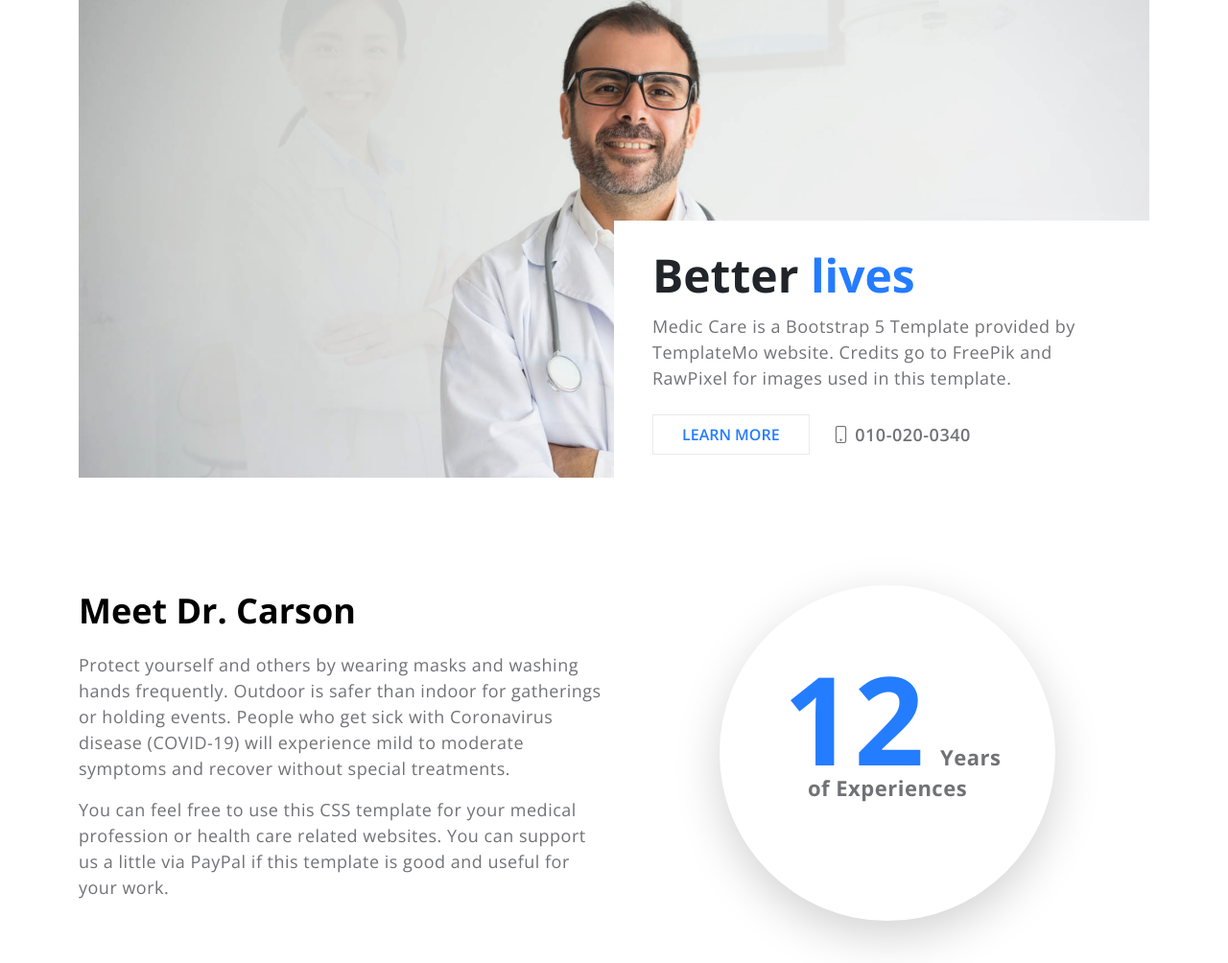
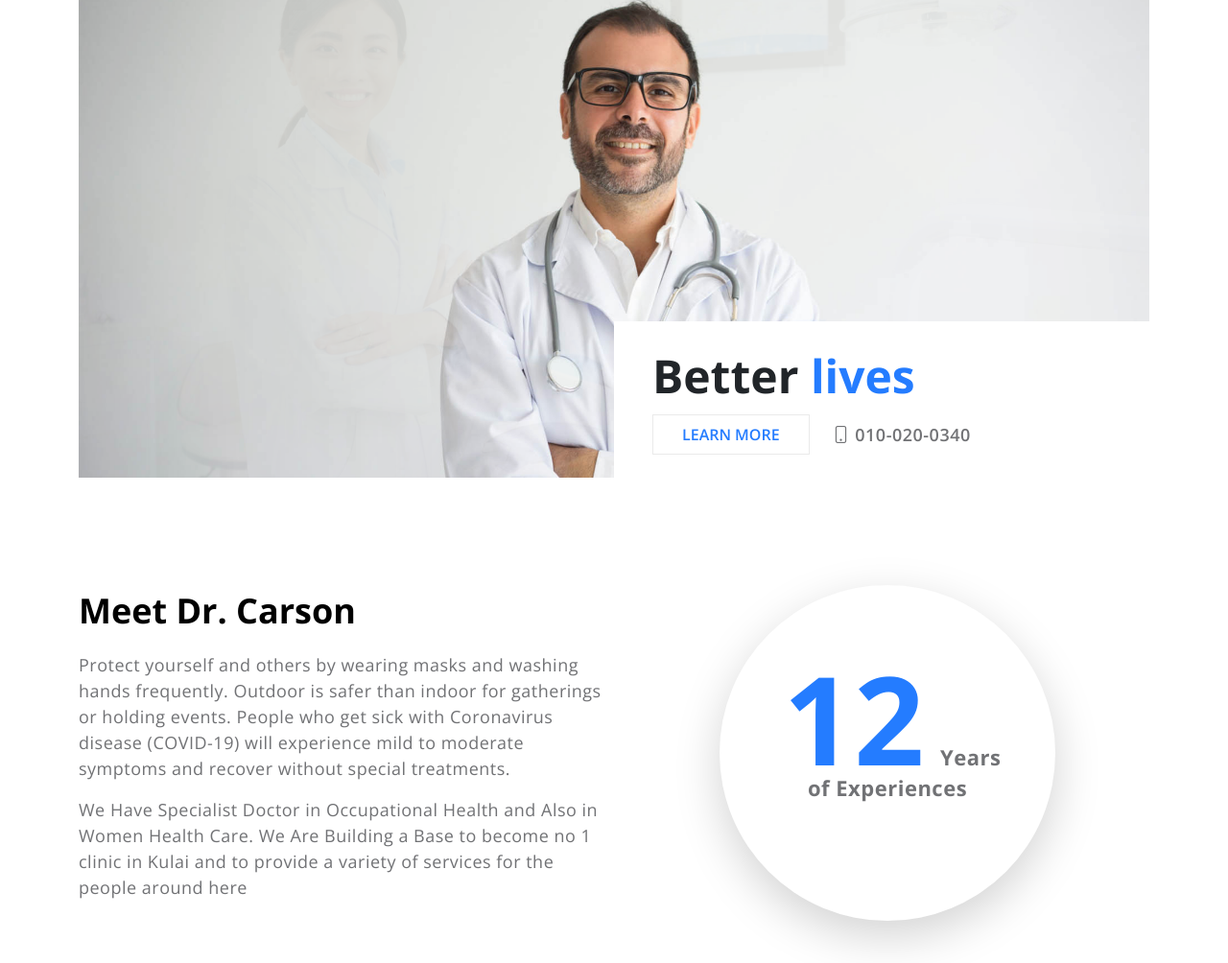
Before and after one commit to jonii06/Medic-Care, a plain HTML site: page index.html in a window 1280 px wide. Shown: the part 176-1180 px from the top of the page at 96% size. Drawn offline with nearby package versions, Linux system fonts and the light colour scheme.

Commit message:
Projekti

```diff
--- a/index.html
+++ b/index.html
@@ -111,8 +111,6 @@
                                     </div>
                                 </h1>
 
-                                <p class="mb-4">Medic Care is a Bootstrap 5 Template provided by TemplateMo website. Credits go to FreePik and RawPixel for images used in this template.</p>
-
                                 <div class="heroLinks d-flex flex-wrap align-items-center">
                                     <a class="custom-link me-4" href="#about" data-hover="Learn More">Learn More</a>
 
@@ -134,7 +132,7 @@
 
                             <p>Protect yourself and others by wearing masks and washing hands frequently. Outdoor is safer than indoor for gatherings or holding events. People who get sick with Coronavirus disease (COVID-19) will experience mild to moderate symptoms and recover without special treatments.</p>
 
-                            <p>You can feel free to use this CSS template for your medical profession or health care related websites. You can <a rel="nofollow" href="http://paypal.me/templatemo" target="_blank">support us a little</a> via PayPal if this template is good and useful for your work.</p>
+                            <p>We Have Specialist Doctor in Occupational Health and Also in Women Health Care. We Are Building a Base to become no 1 clinic in Kulai and to provide a variety of services for the people around here</p>
                         </div>
 
                         <div class="col-lg-4 col-md-5 col-12 mx-auto">
@@ -190,7 +188,7 @@
                                 <div class="col-9 col-md-5 ms-md-4 ms-lg-0 order-3 order-md-1 timeline-content bg-white shadow-lg">
                                     <h3 class=" text-light">Consulting your health</h3>
 
-                                    <p>You are fully permitted to use this template for your commercial or personal website. You are not permitted to redistribute the template ZIP file for a download purpose on any other <a href="https://www.google.com/search?q=free+css" target="_blank">Free CSS collection</a> website.</p>
+                                    <p>Healthcare is a complex business. Nearly every effort to grow, enhance or transform it, implies costly efforts, too.</p>
                                 </div>
 
                                 <div class="col-3 col-sm-1 order-2 timeline-icons text-md-center">
```
